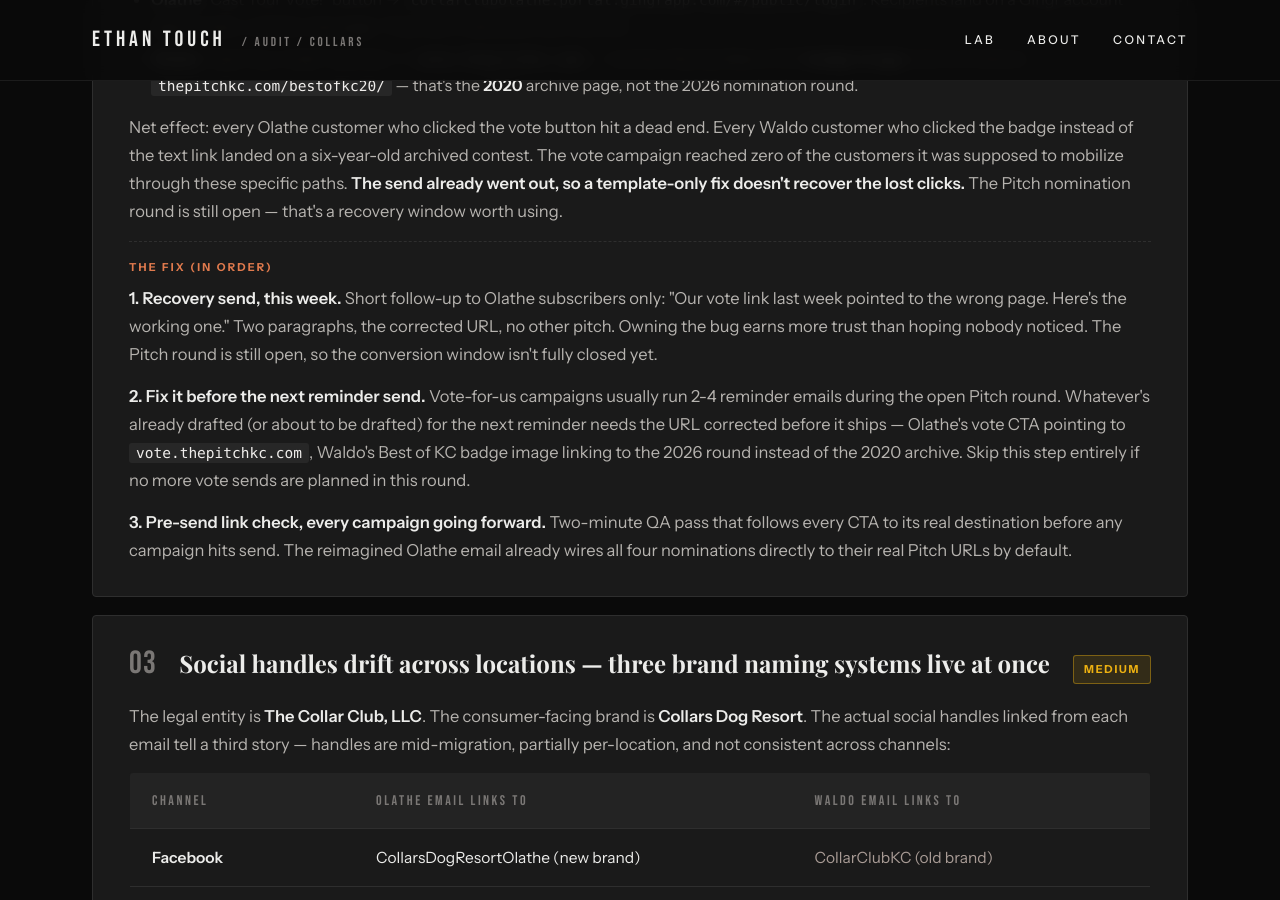
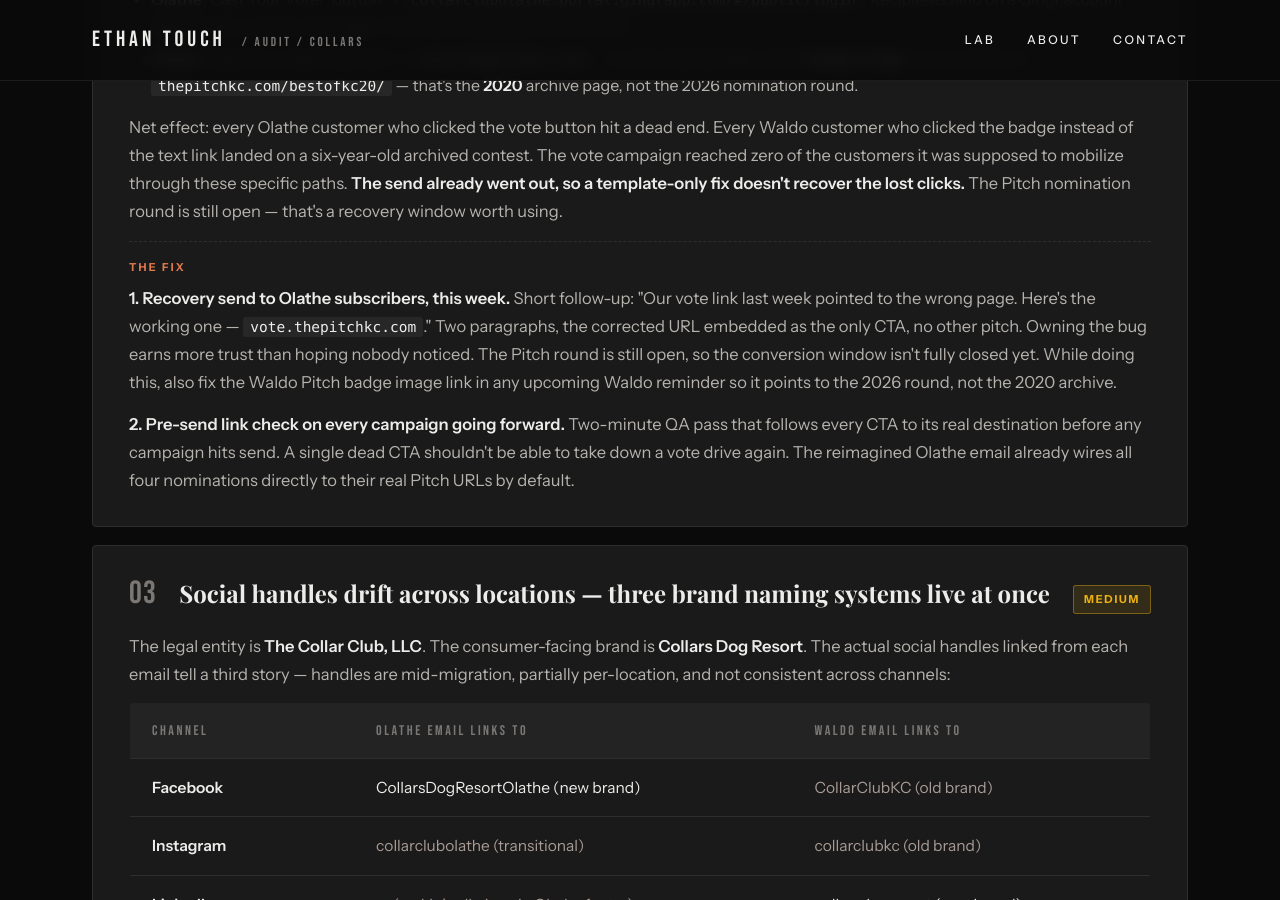
Before and after one commit to woofwallee/ethantouch.com, a Jekyll site: the page lab/emails/collars/audit/index.html, which Jekyll copies as it is, in a window 1280 px wide and 900 px high, scrolled down 2862 px. Built offline with Jekyll 4.4.1, drawn with Linux system fonts in a browser that asks for light colours; some web fonts are replaced.

Commit message:
Collapse Finding 02 fix to two steps — URL correction lives inside the send
Three steps was muddled. The URL fix isn't a standalone task — it's
just what goes into the recovery send. Folded it into step 1 with the
Waldo badge correction, kept the pre-send process check as step 2.

Co-Authored-By: Claude Opus 4.7 <noreply@anthropic.com>

```diff
--- a/lab/emails/collars/audit/index.html
+++ b/lab/emails/collars/audit/index.html
@@ -765,10 +765,9 @@
     </ul>
     <p>Net effect: every Olathe customer who clicked the vote button hit a dead end. Every Waldo customer who clicked the badge instead of the text link landed on a six-year-old archived contest. The vote campaign reached zero of the customers it was supposed to mobilize through these specific paths. <strong>The send already went out, so a template-only fix doesn't recover the lost clicks.</strong> The Pitch nomination round is still open — that's a recovery window worth using.</p>
     <div class="finding-fix">
-      <div class="finding-fix-label">The fix (in order)</div>
-      <p><strong>1. Recovery send, this week.</strong> Short follow-up to Olathe subscribers only: "Our vote link last week pointed to the wrong page. Here's the working one." Two paragraphs, the corrected URL, no other pitch. Owning the bug earns more trust than hoping nobody noticed. The Pitch round is still open, so the conversion window isn't fully closed yet.</p>
-      <p><strong>2. Fix it before the next reminder send.</strong> Vote-for-us campaigns usually run 2-4 reminder emails during the open Pitch round. Whatever's already drafted (or about to be drafted) for the next reminder needs the URL corrected before it ships — Olathe's vote CTA pointing to <code>vote.thepitchkc.com</code>, Waldo's Best of KC badge image linking to the 2026 round instead of the 2020 archive. Skip this step entirely if no more vote sends are planned in this round.</p>
-      <p><strong>3. Pre-send link check, every campaign going forward.</strong> Two-minute QA pass that follows every CTA to its real destination before any campaign hits send. The reimagined Olathe email already wires all four nominations directly to their real Pitch URLs by default.</p>
+      <div class="finding-fix-label">The fix</div>
+      <p><strong>1. Recovery send to Olathe subscribers, this week.</strong> Short follow-up: "Our vote link last week pointed to the wrong page. Here's the working one — <code>vote.thepitchkc.com</code>." Two paragraphs, the corrected URL embedded as the only CTA, no other pitch. Owning the bug earns more trust than hoping nobody noticed. The Pitch round is still open, so the conversion window isn't fully closed yet. While doing this, also fix the Waldo Pitch badge image link in any upcoming Waldo reminder so it points to the 2026 round, not the 2020 archive.</p>
+      <p><strong>2. Pre-send link check on every campaign going forward.</strong> Two-minute QA pass that follows every CTA to its real destination before any campaign hits send. A single dead CTA shouldn't be able to take down a vote drive again. The reimagined Olathe email already wires all four nominations directly to their real Pitch URLs by default.</p>
     </div>
   </article>
 
```
